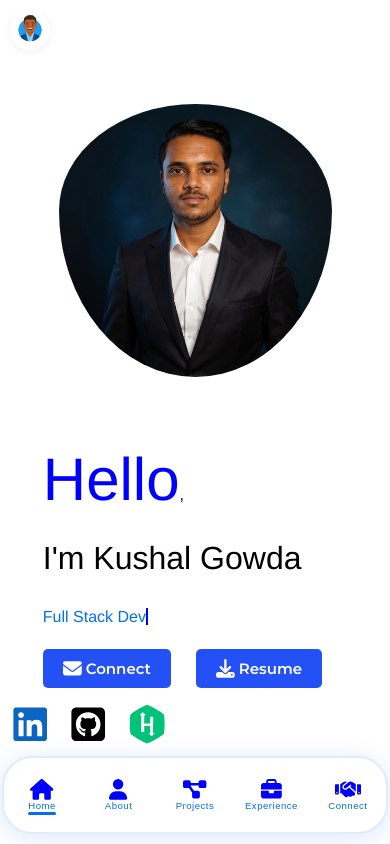
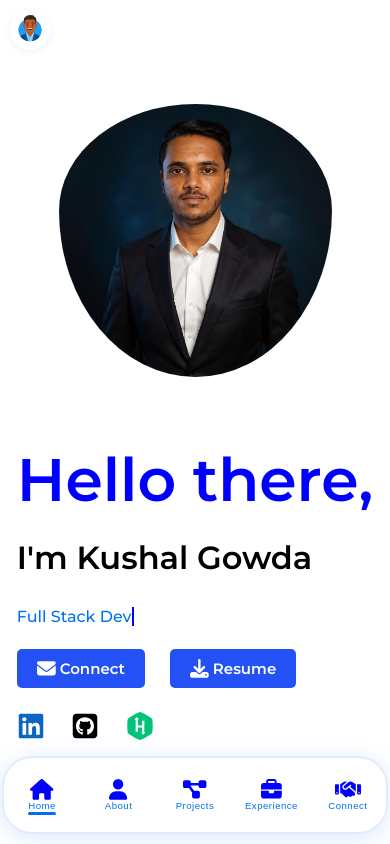
Before and after one commit to KushalGowdaa/Portfolio, a React (Create React App) app in the folder portfolio/: page / in a window 390 px wide. Built offline with nearby package versions, Linux system fonts and the light colour scheme; no server answers.

Commit message:
Styling for components

```diff
--- a/portfolio/src/App.css
+++ b/portfolio/src/App.css
@@ -1,11 +1,12 @@
 .App {
-  font-family:'Franklin Gothic Medium', 'Arial Narrow', Arial, sans-serif;
+  font-family:'Montserrat', 'Arial Narrow', Arial, sans-serif;
 }
 
 nav, .nav-links {
   display: flex;
   align-items: center;
   justify-content: center;
+  font-weight: 700;
 }
 
 .nav-links li {
@@ -149,11 +150,13 @@ nav{
 .copyright{
   margin: 0;
   text-align: center;
+  font-weight: 700;
 }
 
 
 .name{
   font-size: 50px;
+  font-weight: 600;
 }
 
 .col1{
@@ -188,6 +191,7 @@ nav{
 
 .my-specs{
   color:#0070f3;
+  font-weight: 500;
 }
 
 .About {
@@ -223,6 +227,7 @@ nav{
   flex-wrap: wrap;
   list-style: none;
   padding-left: 8px;
+  font-weight: 600;
 }
 
 .skill{
@@ -232,6 +237,7 @@ nav{
   color: #0070f3;
   margin-right: 10px ;
   margin-bottom: 10px;
+  font-weight: 600;
 }
 
 .accordion-item {
@@ -280,6 +286,7 @@ nav{
   font-size: 15px;
   justify-content: space-around;
   padding-inline-start: 0;
+  font-weight: 600;
 }
 
 .projects-list{
@@ -443,11 +450,13 @@ nav{
   background: #e3eaff;
   padding:4px 12px;
   border-radius: 8px;
+  font-weight: 600;
 }
 
 .exp-time {
   color: #555;
-  font-size: 1rem;
+  font-size: 10px;
+  font-weight: 800;
   margin: 8px 0 4px 0;
 }
 
@@ -460,6 +469,7 @@ nav{
 .exp-skills {
   margin-bottom: 10px;
   margin-top: 4px;
+  font-weight: 500;
 }
 
 .exp-skill {
@@ -821,6 +831,29 @@ nav{
 
 }
 
+@media (max-width: 768px) {
+  .socials {
+    width: 100% !important;            /* Full width to avoid wrapping */
+    display: flex !important;
+    justify-content: flex-start !important;  /* LEFT align */
+    align-items: center !important;
+    gap: 16px !important;              /* Spacing between icons */
+    margin-top: 12px !important;
+    padding-left: 0 !important;
+  }
+
+  .socials li {
+    list-style: none;
+  }
+
+  .socials a, .socials svg {
+    width: 28px !important;
+    height: 28px !important;
+    font-size: 28px !important;
+  }
+}
+
+
 /* Optional: Hide labels for extra compact look below 400px */
 @media (max-width: 400px) {
   .mobile-nav span {
--- a/portfolio/src/Components/Home.js
+++ b/portfolio/src/Components/Home.js
@@ -26,7 +26,7 @@ const Home = () => {
             <div className='content'>
                 <div className='col1'>
                     <div className='Intro'>
-                        <p><span style={{color: "blue", fontSize:"60px"}}>Hello</span>,<br/><span className='name'>I'm Kushal Gowda</span></p>
+                        <p><span style={{color: "blue", fontSize:"60px", fontWeight: "600"}}>Hello there,</span><br/><span className='name'>I'm Kushal Gowda</span></p>
                         <p className="my-specs">
                             {typingText}
                             <span className='cursor'></span>
```
